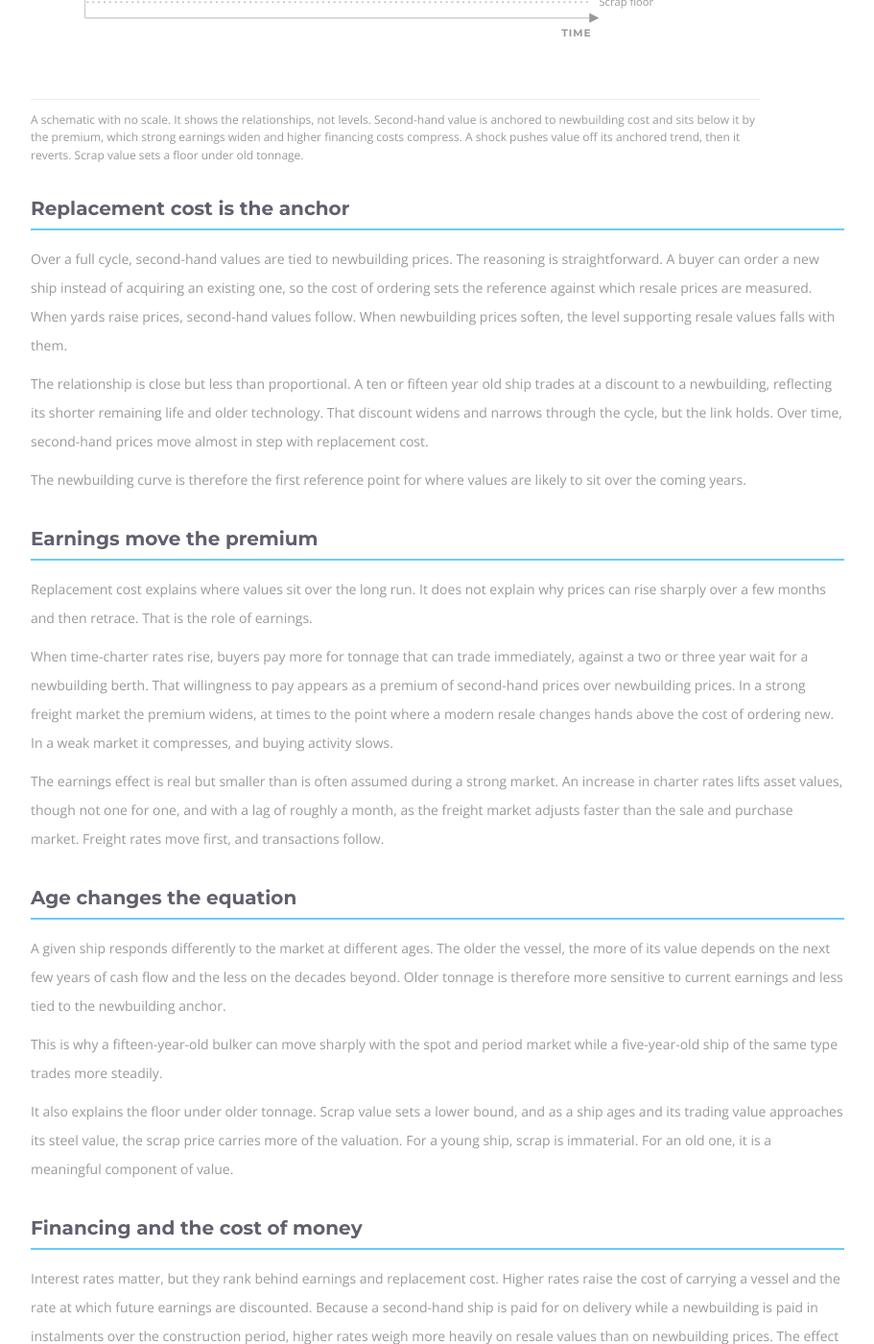
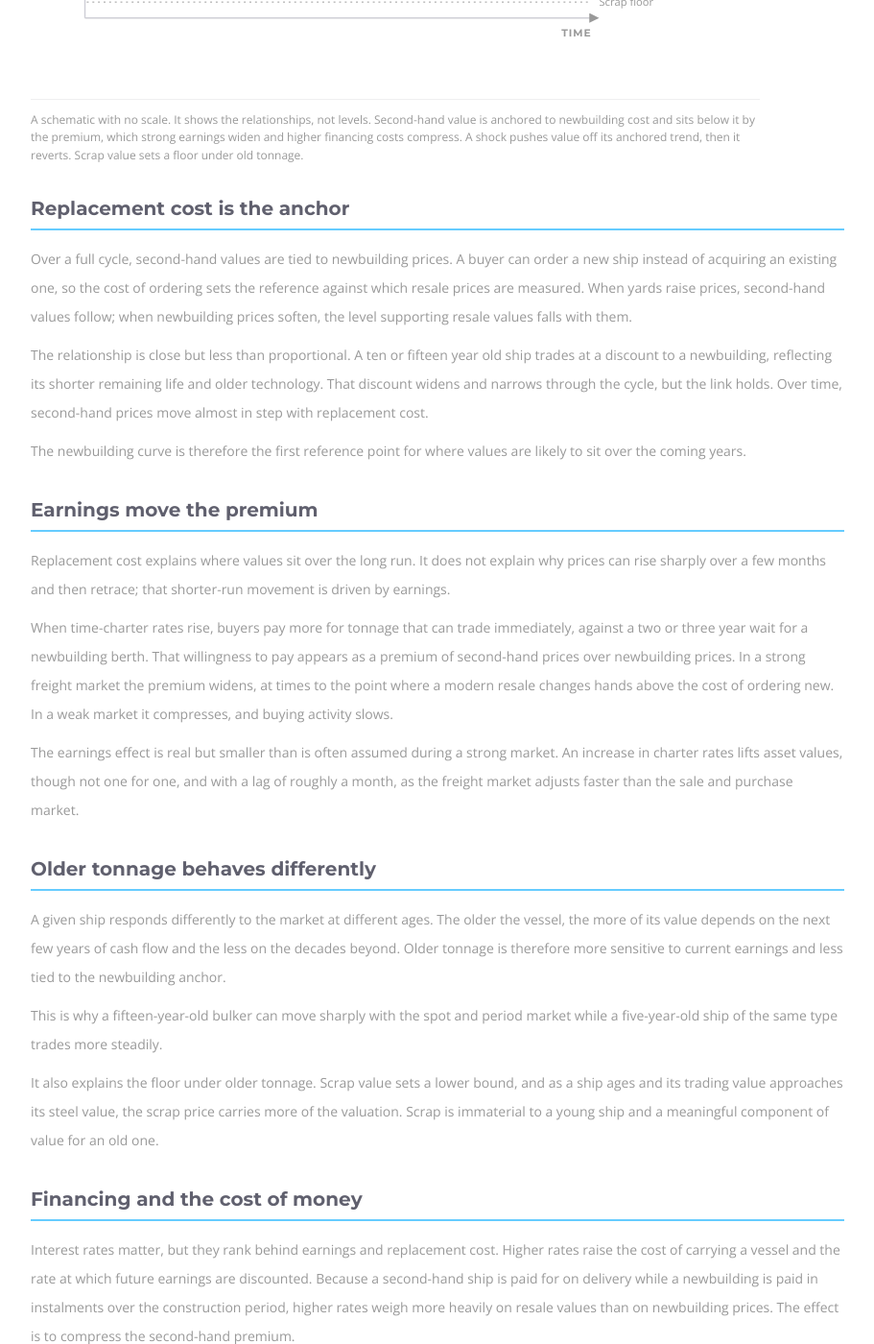
Before and after one commit to frelsea/frelsea.github.io, a Jekyll site: the page built from _posts/2026-06-22-what-drives-secondhand-dry-bulk-values.md, in a window 1280 px wide and 1400 px high, scrolled down 1749 px. Shown: the whole window at 96% size, without its empty margins (38-949 px from the left). Built offline with Jekyll 4.4.1, drawn with Linux system fonts in a browser that asks for light colours; some web fonts are replaced; some of the changed text lies outside the part shown.

Commit message:
Polish second-hand values post: cut setup lines, redundancy, header cliche

```diff
--- a/_posts/2026-06-22-what-drives-secondhand-dry-bulk-values.md
+++ b/_posts/2026-06-22-what-drives-secondhand-dry-bulk-values.md
@@ -18,7 +18,7 @@ faq:
   - q: "Why are older ships more volatile in price?"
     a: "More of an older ship's value sits in the next few years of cash flow and less in the decades ahead, so its price is more sensitive to current earnings and less tied to the newbuilding anchor. Scrap value sets a floor as the ship nears the end of its life."
   - q: "Do interest rates affect ship values?"
-    a: "Yes, but at the margin. Higher rates raise the cost of carrying a ship and compress the second-hand premium over newbuilding, since a second-hand ship is paid for now while a newbuilding is paid in instalments. The effect is smaller than earnings or replacement cost."
+    a: "They do, but only at the margin. Higher rates raise the cost of carrying a ship and compress the second-hand premium over newbuilding, since a second-hand ship is paid for now while a newbuilding is paid in instalments. The effect is smaller than earnings or replacement cost."
   - q: "How long do market shocks affect ship prices?"
     a: "Shocks such as the 2008 financial crisis, COVID or the Red Sea rerouting push values away from fundamentals, but the deviations fade. Since around 2018 they have corrected faster, within months where they once took years, helped by better price transparency."
 ---
@@ -29,7 +29,7 @@ A second-hand bulker's price is set by several forces at once: the newbuilding m
 
 ## Replacement cost is the anchor
 
-Over a full cycle, second-hand values are tied to newbuilding prices. The reasoning is straightforward. A buyer can order a new ship instead of acquiring an existing one, so the cost of ordering sets the reference against which resale prices are measured. When yards raise prices, second-hand values follow. When newbuilding prices soften, the level supporting resale values falls with them.
+Over a full cycle, second-hand values are tied to newbuilding prices. A buyer can order a new ship instead of acquiring an existing one, so the cost of ordering sets the reference against which resale prices are measured. When yards raise prices, second-hand values follow; when newbuilding prices soften, the level supporting resale values falls with them.
 
 The relationship is close but less than proportional. A ten or fifteen year old ship trades at a discount to a newbuilding, reflecting its shorter remaining life and older technology. That discount widens and narrows through the cycle, but the link holds. Over time, second-hand prices move almost in step with replacement cost.
 
@@ -37,19 +37,19 @@ The newbuilding curve is therefore the first reference point for where values ar
 
 ## Earnings move the premium
 
-Replacement cost explains where values sit over the long run. It does not explain why prices can rise sharply over a few months and then retrace. That is the role of earnings.
+Replacement cost explains where values sit over the long run. It does not explain why prices can rise sharply over a few months and then retrace; that shorter-run movement is driven by earnings.
 
 When time-charter rates rise, buyers pay more for tonnage that can trade immediately, against a two or three year wait for a newbuilding berth. That willingness to pay appears as a premium of second-hand prices over newbuilding prices. In a strong freight market the premium widens, at times to the point where a modern resale changes hands above the cost of ordering new. In a weak market it compresses, and buying activity slows.
 
-The earnings effect is real but smaller than is often assumed during a strong market. An increase in charter rates lifts asset values, though not one for one, and with a lag of roughly a month, as the freight market adjusts faster than the sale and purchase market. Freight rates move first, and transactions follow.
+The earnings effect is real but smaller than is often assumed during a strong market. An increase in charter rates lifts asset values, though not one for one, and with a lag of roughly a month, as the freight market adjusts faster than the sale and purchase market.
 
-## Age changes the equation
+## Older tonnage behaves differently
 
 A given ship responds differently to the market at different ages. The older the vessel, the more of its value depends on the next few years of cash flow and the less on the decades beyond. Older tonnage is therefore more sensitive to current earnings and less tied to the newbuilding anchor.
 
 This is why a fifteen-year-old bulker can move sharply with the spot and period market while a five-year-old ship of the same type trades more steadily.
 
-It also explains the floor under older tonnage. Scrap value sets a lower bound, and as a ship ages and its trading value approaches its steel value, the scrap price carries more of the valuation. For a young ship, scrap is immaterial. For an old one, it is a meaningful component of value.
+It also explains the floor under older tonnage. Scrap value sets a lower bound, and as a ship ages and its trading value approaches its steel value, the scrap price carries more of the valuation. Scrap is immaterial to a young ship and a meaningful component of value for an old one.
 
 ## Financing and the cost of money
 
```
Also changed, not shown: other parts of _posts/2026-06-22-what-drives-secondhand-dry-bulk-values.md (+1 -1 lines).
